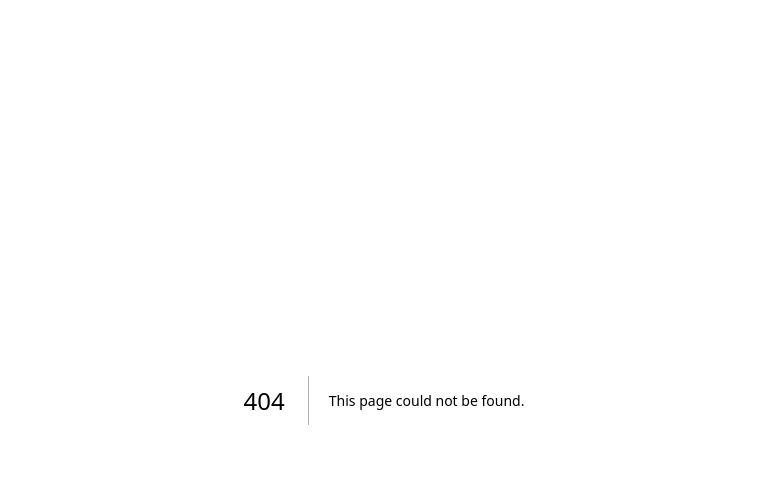
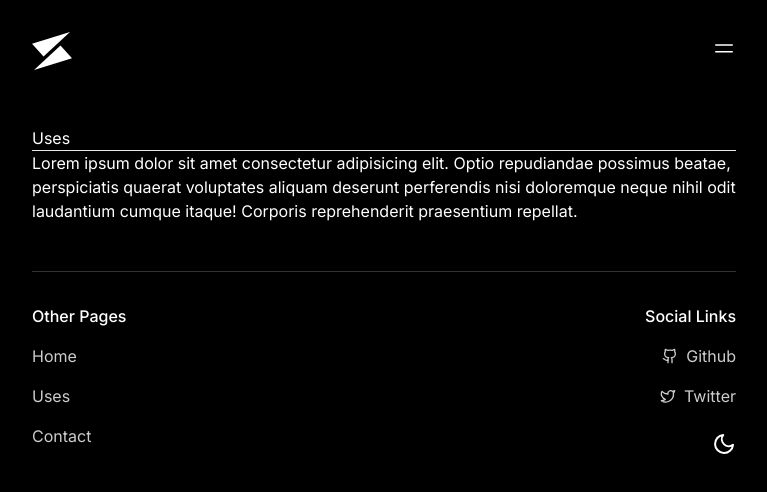
Before and after one commit to lordkerwin/v4, a Next.js app: page /uses in a window 1280 px wide. Before the commit this address had no page. Shown: the top 492 px of the page, without its empty margins (256-1023 px from the left). Built offline with nearby package versions, Linux system fonts and the light colour scheme.

Commit message:
fixed clickoutside and worked on footer

```diff
--- a/components/BlogPostCard.tsx
+++ b/components/BlogPostCard.tsx
@@ -21,10 +21,10 @@ const BlogPostCard = ({ article }: BlogPostCardProps) => {
       href={`/blog/${article.slug}`}
       className="bg-transparent md:hover:bg-foreground/5 transition duration-300 p-4 -mx-4 rounded-lg"
     >
-      <div className="flex flex-col gap-y-1">
-        <h2 className="text-lg font-semibold leading-tight md:leading-none text-pink-900">
+      <article className="flex flex-col gap-y-1">
+        <h3 className="text-lg font-semibold leading-tight md:leading-none text-pink-900">
           {article.title}
-        </h2>
+        </h3>
         <p className=" ">{article.summary}</p>
         <div className="flex gap-x-4 text-grey-7 transition mt-2">
           <div className="text-sm flex items-center justify-start gap-2 leading-none">
@@ -36,7 +36,7 @@ const BlogPostCard = ({ article }: BlogPostCardProps) => {
             <span>{article.readingTime.text}</span>
           </div>
         </div>
-      </div>
+      </article>
     </Link>
   );
 };
--- a/components/Footer.tsx
+++ b/components/Footer.tsx
@@ -1,12 +1,62 @@
+import { Github, Twitter } from "lucide-react";
+import Link from "next/link";
+
 import ThemeSwitch from "./ThemeSwitch";
 
 const Footer = () => {
   return (
     <footer className="mt-12">
       <div className="container">
-        <div className="flex justify-between border-t border-foreground/20 pt-8 pb-12">
-          <div></div>
-          <ThemeSwitch />
+        <div className="flex justify-between items-start border-t border-foreground/20 pt-8 pb-12">
+          <div className="flex flex-col gap-4">
+            <div className="font-medium">Other Pages</div>
+            <ul className="flex flex-col gap-4 text-foreground/80">
+              <li>
+                <Link href="/" className="hover:text-foreground">
+                  Home
+                </Link>
+              </li>
+              <li>
+                <Link href="/uses" className="hover:text-foreground">
+                  Uses
+                </Link>
+              </li>
+              <li>
+                <Link href="/contact" className="hover:text-foreground">
+                  Contact
+                </Link>
+              </li>
+            </ul>
+          </div>
+
+          <div className="flex flex-col gap-4 items-end">
+            <div className="flex flex-col gap-4">
+              <div className="font-medium">Social Links</div>
+              <ul className="flex flex-col items-end gap-4 text-foreground/80">
+                <li>
+                  <a
+                    href="https://github.com/lordkerwin"
+                    target="_blank"
+                    rel="noopener noreferrer"
+                    className="flex items-center gap-2 hover:text-foreground"
+                  >
+                    <Github size="16" /> <span>Github</span>
+                  </a>
+                </li>
+                <li>
+                  <a
+                    href="https://twitter.com/snwkrwn"
+                    target="_blank"
+                    rel="noopener noreferrer"
+                    className="flex items-center gap-2 hover:text-foreground"
+                  >
+                    <Twitter size="16" /> <span>Twitter</span>
+                  </a>
+                </li>
+              </ul>
+            </div>
+            <ThemeSwitch />
+          </div>
         </div>
       </div>
     </footer>
--- a/components/Menu.tsx
+++ b/components/Menu.tsx
@@ -101,7 +101,7 @@ const Menu = () => {
   };
 
   return (
-    <div className="relative">
+    <div className="relative" ref={ref}>
       <button onClick={() => setIsOpen(!isOpen)}>
         <AnimatePresence initial={false}>
           {isOpen ? <MotionXMark /> : <MotionBars />}
@@ -110,7 +110,6 @@ const Menu = () => {
       <AnimatePresence>
         {isOpen && (
           <motion.div
-            ref={ref}
             initial={{ opacity: 0, scale: 0.8, translateY: -10 }}
             animate={{
               opacity: 1,
--- a/pages/index.tsx
+++ b/pages/index.tsx
@@ -32,7 +32,7 @@ const Home = ({ articles }: { articles: typeof allArticles }) => {
       <div className="flex flex-col gap-16">
         <WelcomeCard />
         <div className="flex flex-col gap-4">
-          <h3 className="text-2xl font-semibold">Latest Articles</h3>
+          <h2 className="text-2xl font-semibold">Latest Articles</h2>
           <div className="flex flex-col gap-y-8">
             {articles.map((article) => (
               <BlogPostCard key={article.slug} article={article} />
--- /dev/null
+++ b/pages/uses.tsx
@@ -0,0 +1,16 @@
+import Container from "../components/Container";
+
+export default function Uses() {
+  return (
+    <Container title="Uses">
+      <div>Uses</div>
+      <hr />
+      <p>
+        Lorem ipsum dolor sit amet consectetur adipisicing elit. Optio
+        repudiandae possimus beatae, perspiciatis quaerat voluptates aliquam
+        deserunt perferendis nisi doloremque neque nihil odit laudantium cumque
+        itaque! Corporis reprehenderit praesentium repellat.
+      </p>
+    </Container>
+  );
+}
```
